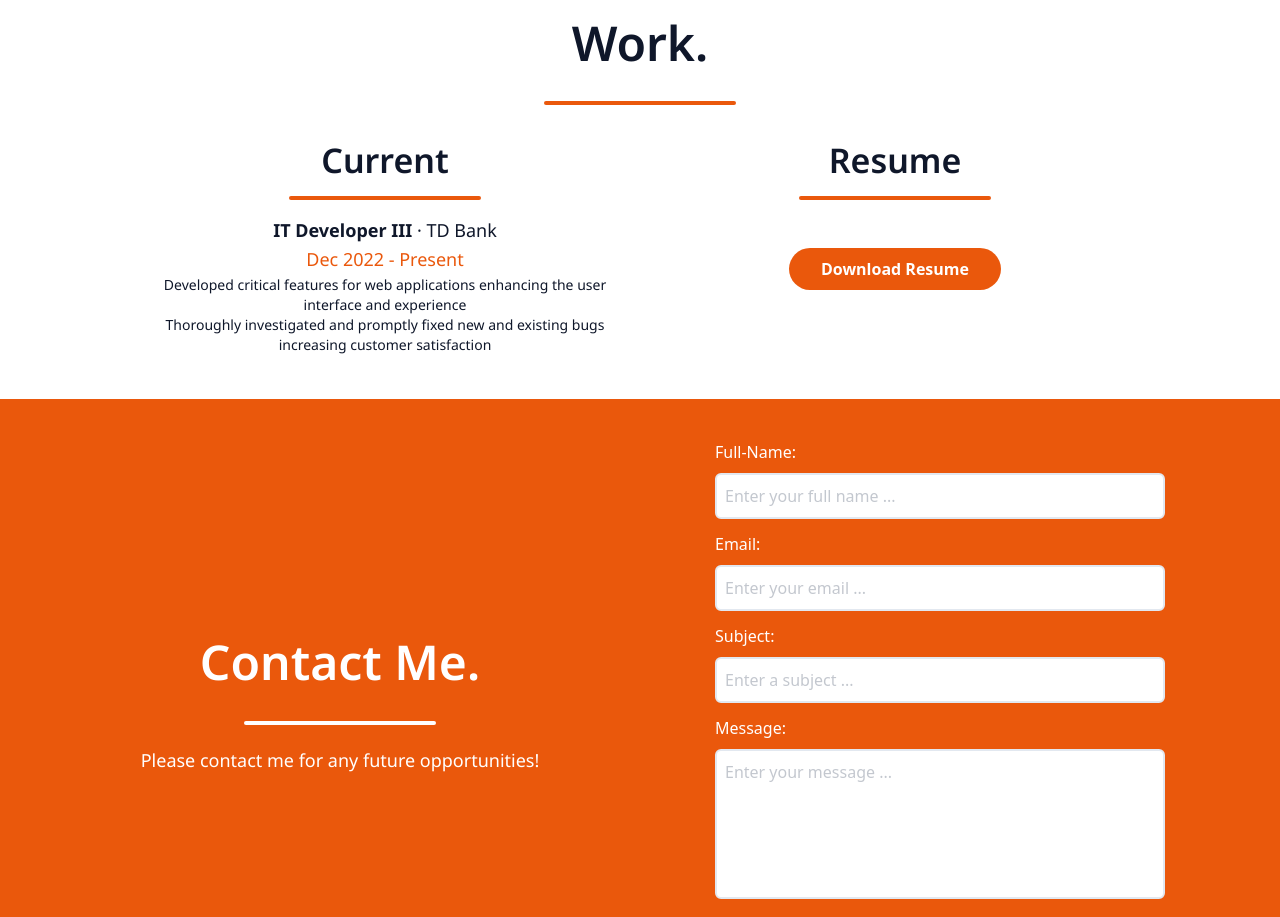
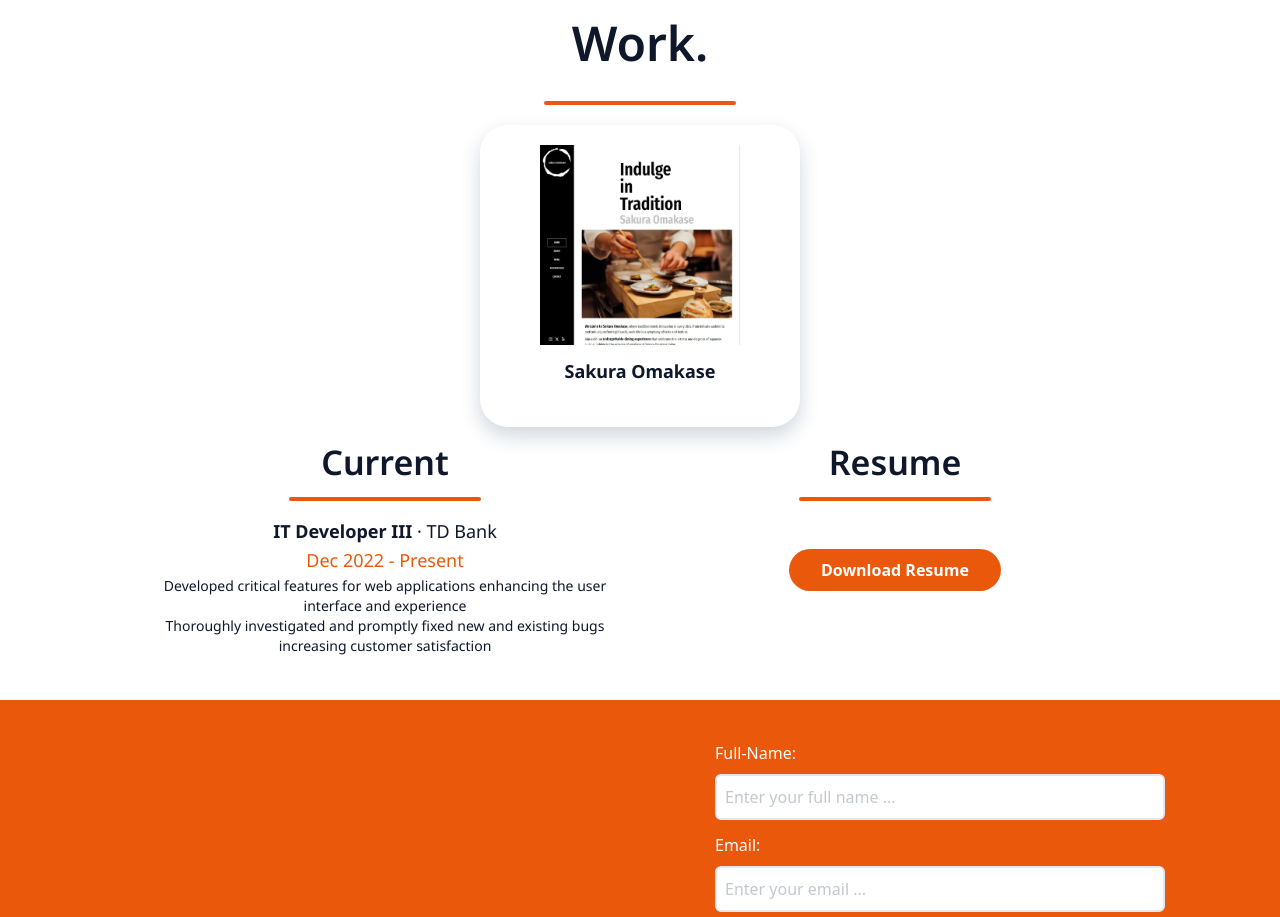
Before and after one commit to avan3/avan3.github.io, a React (Vite) app: page / in a window 1280 px wide. Shown: the part 2040-2957 px from the top of the page. Built offline with nearby package versions, Linux system fonts and the light colour scheme.

Commit message:
added sakura omakase image to work section

```diff
--- a/src/components/Work.jsx
+++ b/src/components/Work.jsx
@@ -8,6 +8,27 @@ const Work = () => {
       <section className="w-full md:w-[1020px] text-center">
         <h2 className={`${styles.heading2}`}>Work.</h2>
         <hr className="w-48 h-1 mx-auto my-4 bg-primary border-0 rounded md:my-5 \" />
+        <section className={`${styles.flexCenter} flex-col md:flex-row`}>
+          <div className="group flex flex-col gap-3 w-[320px] shadow-[rgba(13,_38,_76,_0.19)_0px_9px_20px] rounded-[1.75rem] pt-[1.21rem] pb-[2.61rem] px-[1.26rem] md:px-[2.06rem]">
+            <a href="https://avan3.github.io/sakura_omakase/">
+              <div className="m-auto flex justify-center items-center w-[200px] h-[200px] bg-sakuraOmakase bg-contain group-hover:brightness-85">
+                {/* <span className="font-semibold text-xl duration-300 opacity-0 group-hover:opacity-100">
+                  Go to
+                </span> */}
+              </div>
+            </a>
+            <div className="basis-1/2">
+              <p className="font-noto_sans font-bold text-lg group-hover:text-orange-600">
+                Sakura Omakase
+              </p>
+              {/* <p>
+                Mock Japanesese restaurant website that is responsive and
+                visually appealing.
+                <br /> Leveraging React and Tailwind CSS
+              </p> */}
+            </div>
+          </div>
+        </section>
         <section
           className={`${styles.flexCenter} flex-col md:flex-row md:items-start`}
         >
```
